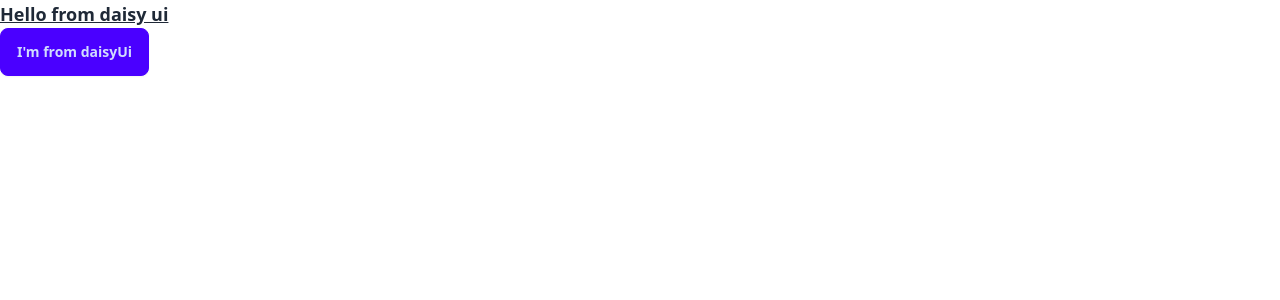
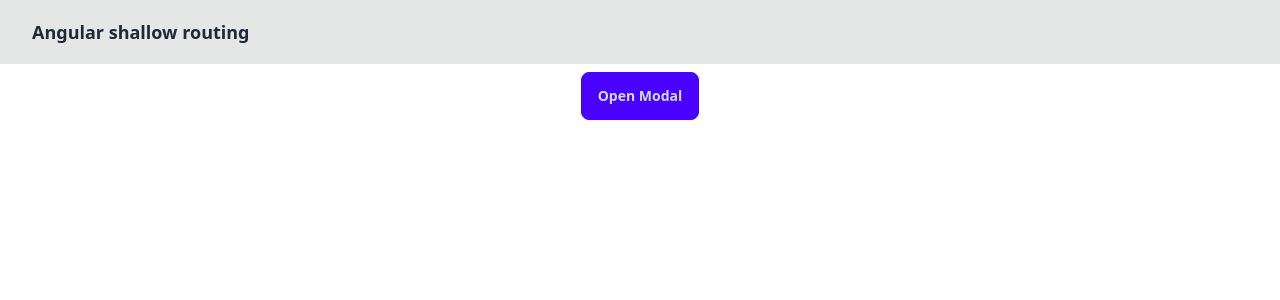
Before and after one commit to jmarc00s/angular-shallow-routing, an Angular app: page / in a window 1280 px wide. Shown: the top 300 px of the page. Built offline with nearby package versions, Linux system fonts and the light colour scheme.

Commit message:
add utility components

```diff
--- a/src/app/app.component.html
+++ b/src/app/app.component.html
@@ -1,2 +1,11 @@
-<h1 class="text-lg underline font-semibold">Hello from daisy ui</h1>
-<button class="btn btn-primary">I'm from daisyUi</button>
+<main class="h-screen flex flex-col gap-2">
+  <app-navbar />
+  <section class="container mx-auto flex justify-center w-full h-full">
+    <button class="btn btn-primary" (click)="isModalOpen.set(true)">
+      Open Modal
+    </button>
+    @if (isModalOpen()) {
+    <app-modal (onClose)="isModalOpen.set(false)" title="New User" />
+    }
+  </section>
+</main>
--- a/src/app/app.component.ts
+++ b/src/app/app.component.ts
@@ -1,13 +1,16 @@
-import { Component } from '@angular/core';
+import { Component, signal } from '@angular/core';
 import { CommonModule } from '@angular/common';
 import { RouterOutlet } from '@angular/router';
+import { NavbarComponent } from './ui/components/Navbar/navbar.component';
+import { ModalComponent } from './ui/components/Modal/modal.component';
 
 @Component({
   selector: 'app-root',
   standalone: true,
-  imports: [CommonModule, RouterOutlet],
+  imports: [CommonModule, RouterOutlet, NavbarComponent, ModalComponent],
   templateUrl: './app.component.html',
 })
 export class AppComponent {
   title = 'angular-shallow-routing';
+  isModalOpen = signal<boolean>(false);
 }
--- /dev/null
+++ b/src/app/ui/components/Modal/modal.component.ts
@@ -0,0 +1,20 @@
+import { Component, OnInit, input, output, signal } from '@angular/core';
+
+@Component({
+  standalone: true,
+  selector: 'app-modal',
+  template: `<div class="modal modal-open">
+    <div class="modal-box">
+      <h3 class="font-bold text-lg">{{ title() }}</h3>
+      <div>Hello i'm a modal</div>
+
+      <div class="modal-action">
+        <button class="btn" (click)="onClose.emit()">Close</button>
+      </div>
+    </div>
+  </div>`,
+})
+export class ModalComponent {
+  title = input<string>();
+  onClose = output();
+}
--- /dev/null
+++ b/src/app/ui/components/Navbar/navbar.component.ts
@@ -0,0 +1,10 @@
+import { Component, OnInit } from '@angular/core';
+
+@Component({
+  standalone: true,
+  selector: 'app-navbar',
+  template: `<div class="navbar px-8 bg-base-300 justify-between">
+    <h1 class="font-semibold text-lg">Angular shallow routing</h1>
+  </div>`,
+})
+export class NavbarComponent {}
```
